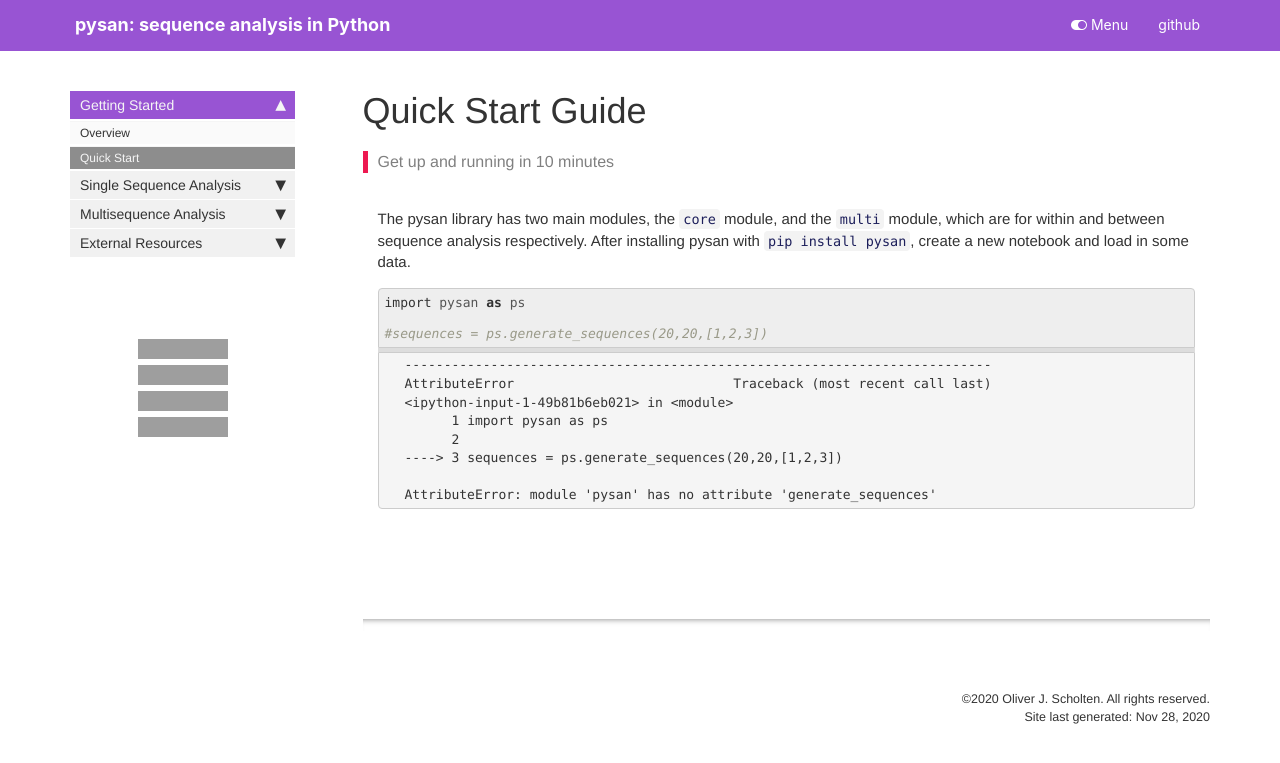
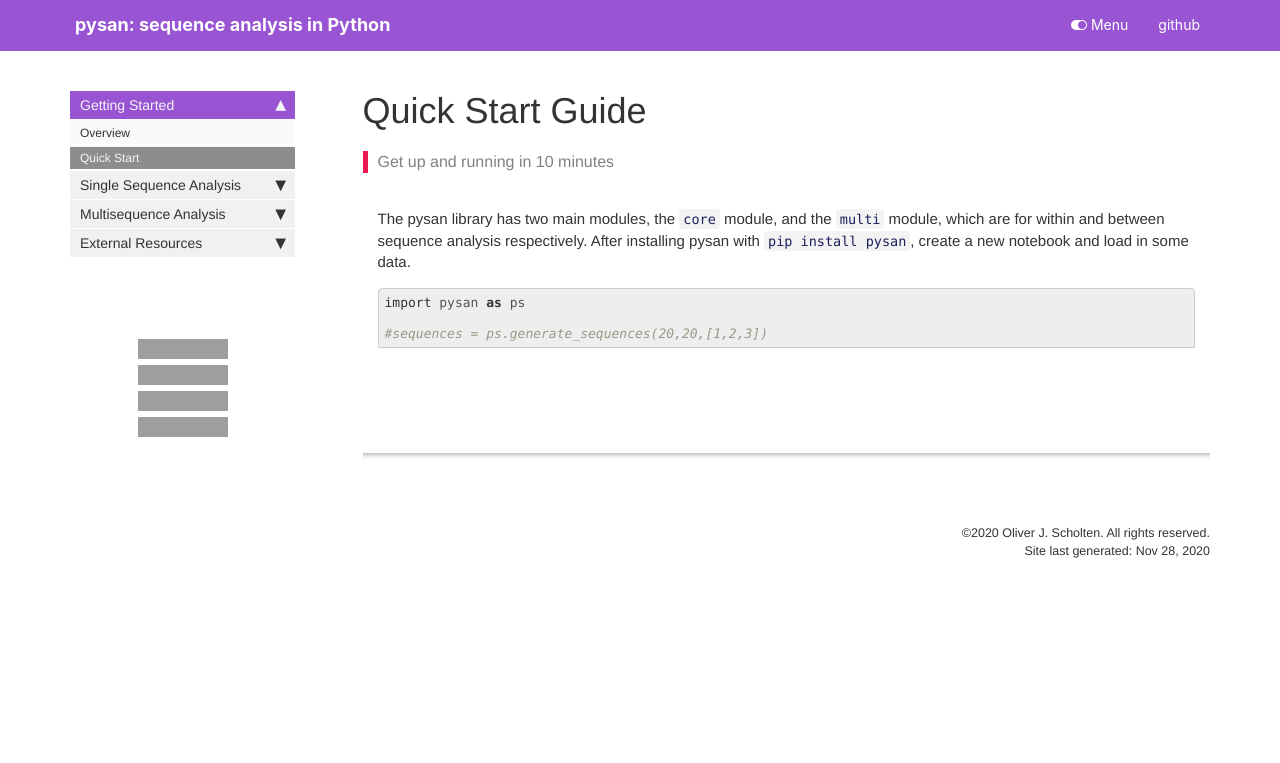
Before and after one commit to pysan-dev/pysan, a Jekyll site: the page built from docs/quick_start.html, in a window 1280 px wide. Shown: the top 763 px of the page. Built offline with Jekyll 4.4.1, drawn with Linux system fonts in a browser that asks for light colours; nearby versions of some CDN libraries; comment, search, counter and statistics services are not loaded; grey boxes are pictures that could not be loaded.

Commit message:
updated requirements to fix build

```diff
--- a/docs/quick_start.html
+++ b/docs/quick_start.html
@@ -53,27 +53,6 @@ After installing pysan with <code>pip install pysan</code>, create a new noteboo
 </div>
 </div>
 
-<div class="output_wrapper">
-<div class="output">
-
-<div class="output_area">
-
-<div class="output_subarea output_text output_error">
-<pre>
-<span class="ansi-red-fg">---------------------------------------------------------------------------</span>
-<span class="ansi-red-fg">AttributeError</span>                            Traceback (most recent call last)
-<span class="ansi-green-fg">&lt;ipython-input-1-49b81b6eb021&gt;</span> in <span class="ansi-cyan-fg">&lt;module&gt;</span>
-<span class="ansi-green-intense-fg ansi-bold">      1</span> <span class="ansi-green-fg">import</span> pysan <span class="ansi-green-fg">as</span> ps
-<span class="ansi-green-intense-fg ansi-bold">      2</span>
-<span class="ansi-green-fg">----&gt; 3</span><span class="ansi-red-fg"> </span>sequences <span class="ansi-blue-fg">=</span> ps<span class="ansi-blue-fg">.</span>generate_sequences<span class="ansi-blue-fg">(</span><span class="ansi-cyan-fg">20</span><span class="ansi-blue-fg">,</span><span class="ansi-cyan-fg">20</span><span class="ansi-blue-fg">,</span><span class="ansi-blue-fg">[</span><span class="ansi-cyan-fg">1</span><span class="ansi-blue-fg">,</span><span class="ansi-cyan-fg">2</span><span class="ansi-blue-fg">,</span><span class="ansi-cyan-fg">3</span><span class="ansi-blue-fg">]</span><span class="ansi-blue-fg">)</span>
-
-<span class="ansi-red-fg">AttributeError</span>: module &#39;pysan&#39; has no attribute &#39;generate_sequences&#39;</pre>
-</div>
-</div>
-
-</div>
-</div>
-
 </div>
     {% endraw %}
 
```
Also changed, not shown: 2 other files.
